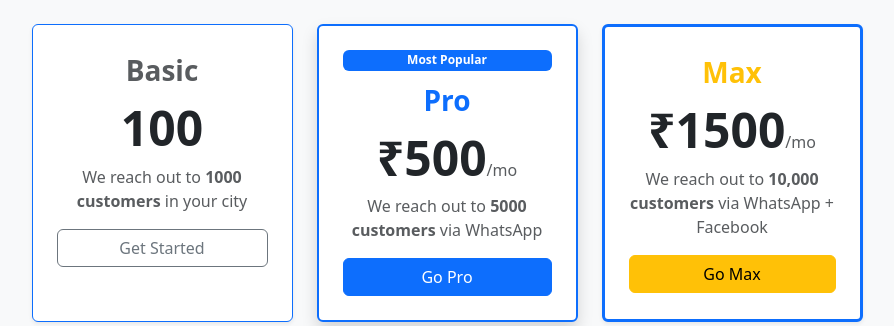
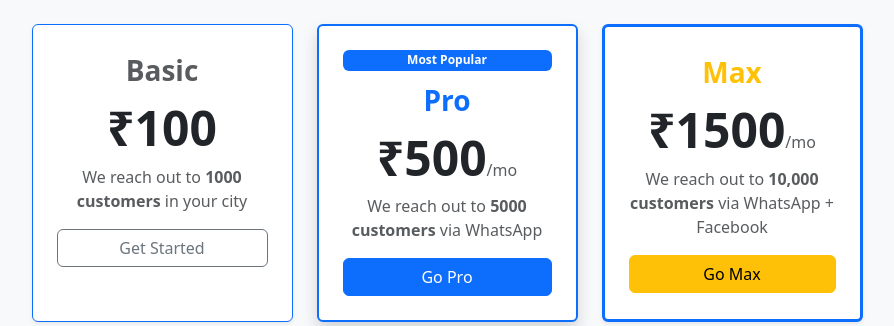
Before and after one commit to ingodwebelieve2817-art/Research, a Django app: page / in a window 1280 px wide. Shown: the part 983-1309 px from the top of the page, without its empty margins (193-1087 px from the left). Run offline with Django 5.2, Linux system fonts and the light colour scheme; parts of the project's set-up code (start-up, migrations or seed data) failed here and were passed over.

Commit message:
Update home.html

```diff
--- a/templates/home.html
+++ b/templates/home.html
@@ -55,7 +55,7 @@
       <div class="col-md-3">
         <div class="card border-primary border-1 shadow-sm p-4 h-100">
           <div class="fs-3 fw-bold text-muted">Basic</div>
-          <div class="display-5 fw-bold my-2">100</div>
+          <div class="display-5 fw-bold my-2">₹100</div>
           <p class="text-muted">We reach out to <strong>1000 customers</strong> in your city</p>
           <a href="{% url 'accounts:register' %}" class="btn btn-outline-secondary">Get Started</a>
         </div>
```
